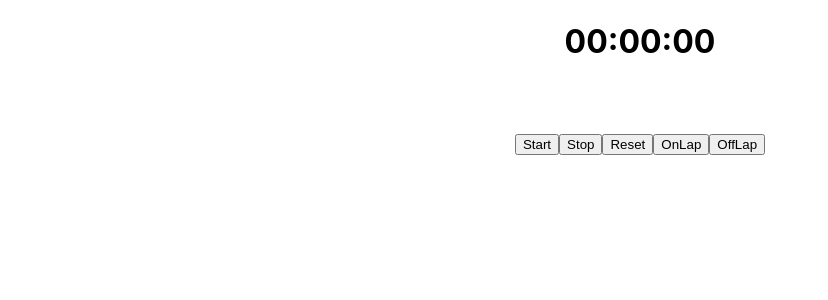
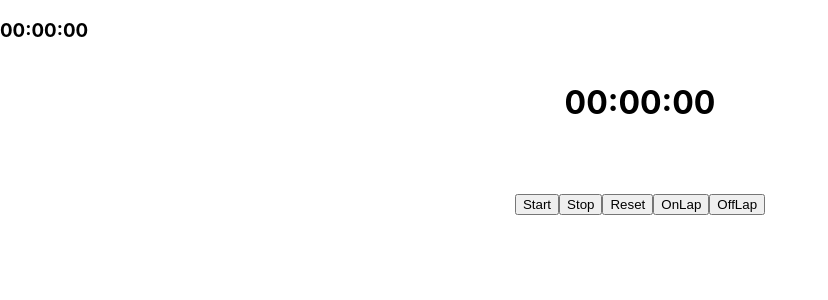
Before and after one commit to EenMac/Productivity-Timer, a React (Create React App) app: page / in a window 1280 px wide. Shown: the top 300 px of the page, without its empty margins (0-828 px from the left). Built offline with nearby package versions, Linux system fonts and the light colour scheme.

Commit message:
total time created

```diff
--- a/src/components/OffButton.js
+++ /dev/null
@@ -1,9 +0,0 @@
-import React from 'react'
-
-function OffButton() {
-  return (
-    <button>OffButton</button>
-  )
-}
-
-export default OffButton
--- a/src/components/OffList.js
+++ /dev/null
@@ -1,9 +0,0 @@
-import React from 'react'
-
-function OffList() {
-  return (
-    <div>This is the offlist components</div>
-  )
-}
-
-export default OffList
--- a/src/components/OffListItem.js
+++ /dev/null
@@ -1,9 +0,0 @@
-import React from 'react'
-
-function OffListItem() {
-  return (
-    <div> This is the OffListItem</div>
-  )
-}
-
-export default OffListItem
--- a/src/components/OnButton.js
+++ /dev/null
@@ -1,11 +0,0 @@
-import React from 'react'
-import handleStart from "../container/timeContainer"
-
-function OnButton({handleGo}) {
-
-  return (
-    <button onclick={handleGo}>Go</button>
-  )
-}
-
-export default OnButton
--- a/src/components/OnList.js
+++ /dev/null
@@ -1,9 +0,0 @@
-import React from 'react'
-
-function OnList() {
-  return (
-    <div>This is the OnList components</div>
-  )
-}
-
-export default OnList
--- a/src/components/OnListItem.js
+++ /dev/null
@@ -1,9 +0,0 @@
-import React from 'react'
-
-function OnListItem() {
-  return (
-    <div>This is the OnListItem</div>
-  )
-}
-
-export default OnListItem
--- a/src/container/TimeContainer.css
+++ b/src/container/TimeContainer.css
@@ -4,6 +4,12 @@
     position:relative;
     align-items: center;
     justify-content: center;
+    font-family: monospace;
+}
+
+.timer{
+    font-family: monospace;
+    font-style:
 }
 
 .buttons{
@@ -32,8 +38,9 @@
     align-items: right;
     position: relative;
     padding: 20px;
-    border: 3px dashed black;
-    flex-grow: 5;
+    border: 3px solid tomato;
+    border-radius: 25px;
+    flex-grow: 3;
    justify-content: right;
 }
 
@@ -42,8 +49,9 @@
     align-items: left;
     position: relative;
     padding: 20px;
-    border: 3px ;
-    flex-grow: 5;
+    border: 3px solid greenyellow;
+    border-radius: 25px;
+    flex-grow: 3;
 }
 
 .list{
--- a/src/container/timeContainer.js
+++ b/src/container/timeContainer.js
@@ -1,22 +1,28 @@
 import React, {useState, useRef, useEffect} from 'react'
-import OffButton from '../components/OffButton'
-import OnButton from '../components/OnButton'
-import OffList from '../components/OffList'
-import OnList from '../components/OnList'
-import OffListItem from '../components/OffListItem'
-import OnListItem from '../components/OnListItem'
 import { renderIntoDocument } from 'react-dom/test-utils'
 import "./TimeContainer.css";
 
 
 
 function TimeContainer() {
+  const [totalTimeRunning, setTotalTimeRunning] = useState(false)
   const [totalTime, setTotalTime] = useState(0)
   const [timer, setTimer] = useState(0)
   const [active, setActive] = useState(false)
   const [onLap, setOnLap] = useState([])
   const [offLap, setOffLap] = useState([])
 
+  useEffect(() => {
+    let interval;
+    if(totalTimeRunning){
+      interval = setInterval(() => {
+        setTotalTime((time) => time + 10)
+      }, 10);
+    }else if(!totalTimeRunning){
+      clearInterval(interval)
+    }
+    return () => clearInterval(interval)
+  }, [totalTimeRunning])
 
   useEffect(() => {
   let interval;
@@ -32,6 +38,7 @@ function TimeContainer() {
 
   const handleStart = () => {
     setActive(true)
+    setTotalTimeRunning(true)
   }
 
   const handleStop = () => {
@@ -56,7 +63,13 @@ function TimeContainer() {
     setTimer(0);
   }
 
+  const formatTotalTime = () => {
+    const minutes = ("0" + Math.floor((totalTime / 60000) % 60)).slice(-2)
+    const seconds = ("0" + Math.floor((totalTime / 1000) % 60)).slice(-2)
+    const milliSeconds = ("0" + ((totalTime / 10) % 100)).slice(-2)
 
+    return `${minutes}:${seconds}:${milliSeconds}`
+   }
 
   const formatTime = () => {
    const minutes = ("0" + Math.floor((timer / 60000) % 60)).slice(-2)
@@ -68,6 +81,11 @@ function TimeContainer() {
 
   return (
     <div className='stopwatch-wrapper'>
+      <div>
+        <h3>
+          {formatTotalTime()}
+        </h3>
+      </div>
       <div className="stopwatch">
     </div>
       <div className="numbers">
```
